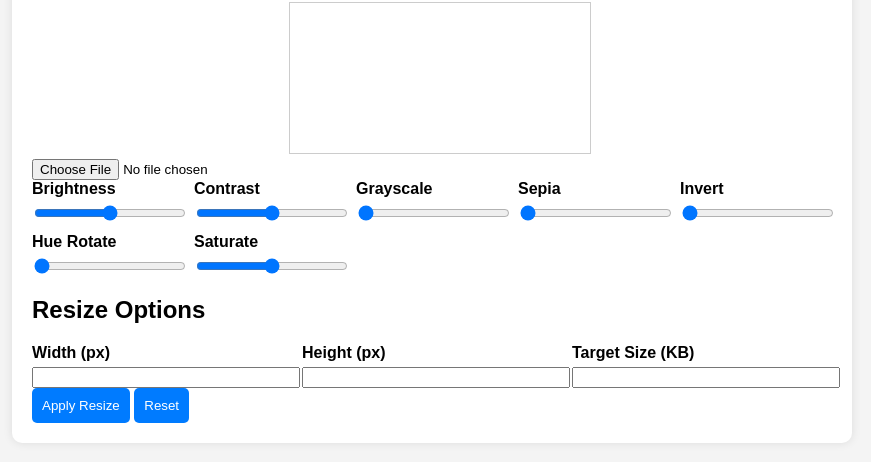
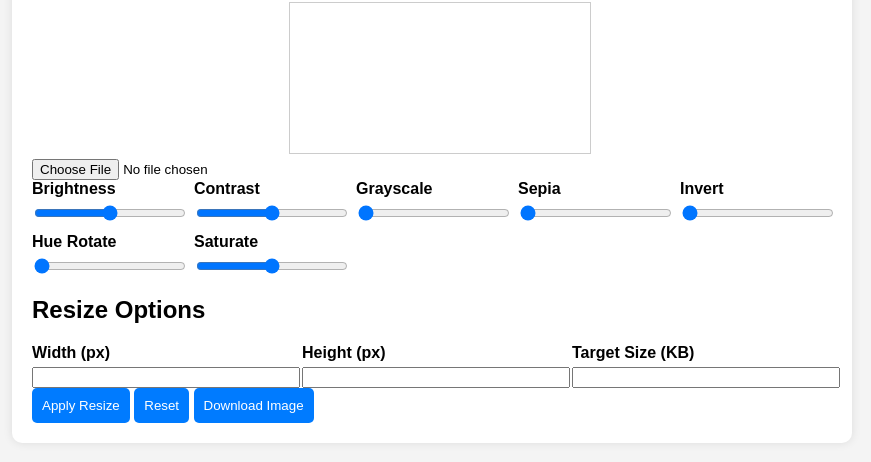
Before and after one commit to DKGofficial/photoeditor, a plain HTML site: page index.html in a window 1280 px wide. Shown: the part 118-580 px from the top of the page, without its empty margins (208-1079 px from the left). Drawn offline with Linux system fonts and the light colour scheme.

Commit message:
Update index.html

```diff
--- a/index.html
+++ b/index.html
@@ -111,6 +111,7 @@
 
         <button id="applyResize">Apply Resize</button>
         <button id="reset">Reset</button>
+        <button id="download">Download Image</button>
     </div>
 
     <script src="script.js"></script>
```
